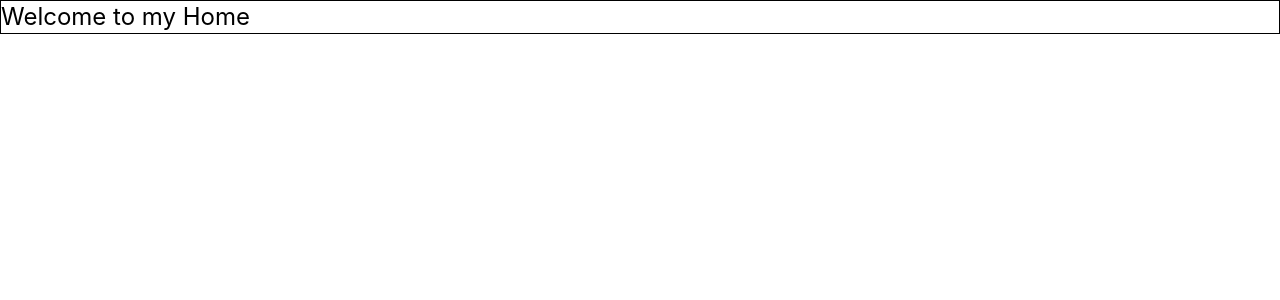
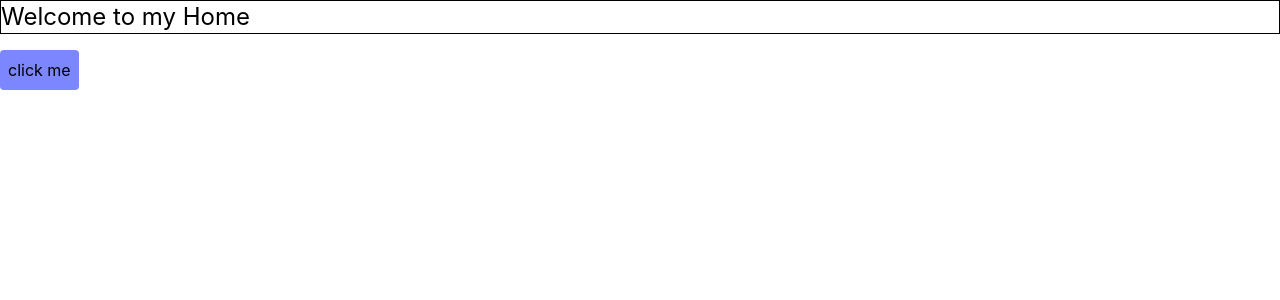
Before and after one commit to suleiman-hamza/food-by-aneke-cl, a React (Vite) app: page / in a window 1280 px wide. Shown: the top 300 px of the page. Built offline with nearby package versions, Linux system fonts and the light colour scheme.

Commit message:
feat: button component with props attributes

```diff
--- /dev/null
+++ b/src/components/CutomButton.tsx
@@ -0,0 +1,11 @@
+import type { JSX } from "react/jsx-dev-runtime";
+
+type buttonProps = JSX.IntrinsicElements["button"];
+
+export default function CustomButton(props: buttonProps) {
+  return (
+    <button type="button" className="mt-4 rounded-sm p-2 bg-indigo-400 cursor-pointer" {...props}>
+      click me
+    </button>
+  );
+}
--- a/src/pages/Home.tsx
+++ b/src/pages/Home.tsx
@@ -1,3 +1,10 @@
+import CustomButton from "../components/CutomButton";
+
 export default function Home() {
-  return <p className="text-2xl border">Welcome to my Home</p>;
+  return (
+    <>
+      <p className="text-2xl border">Welcome to my Home</p>
+      <CustomButton />
+    </>
+  );
 }
```
